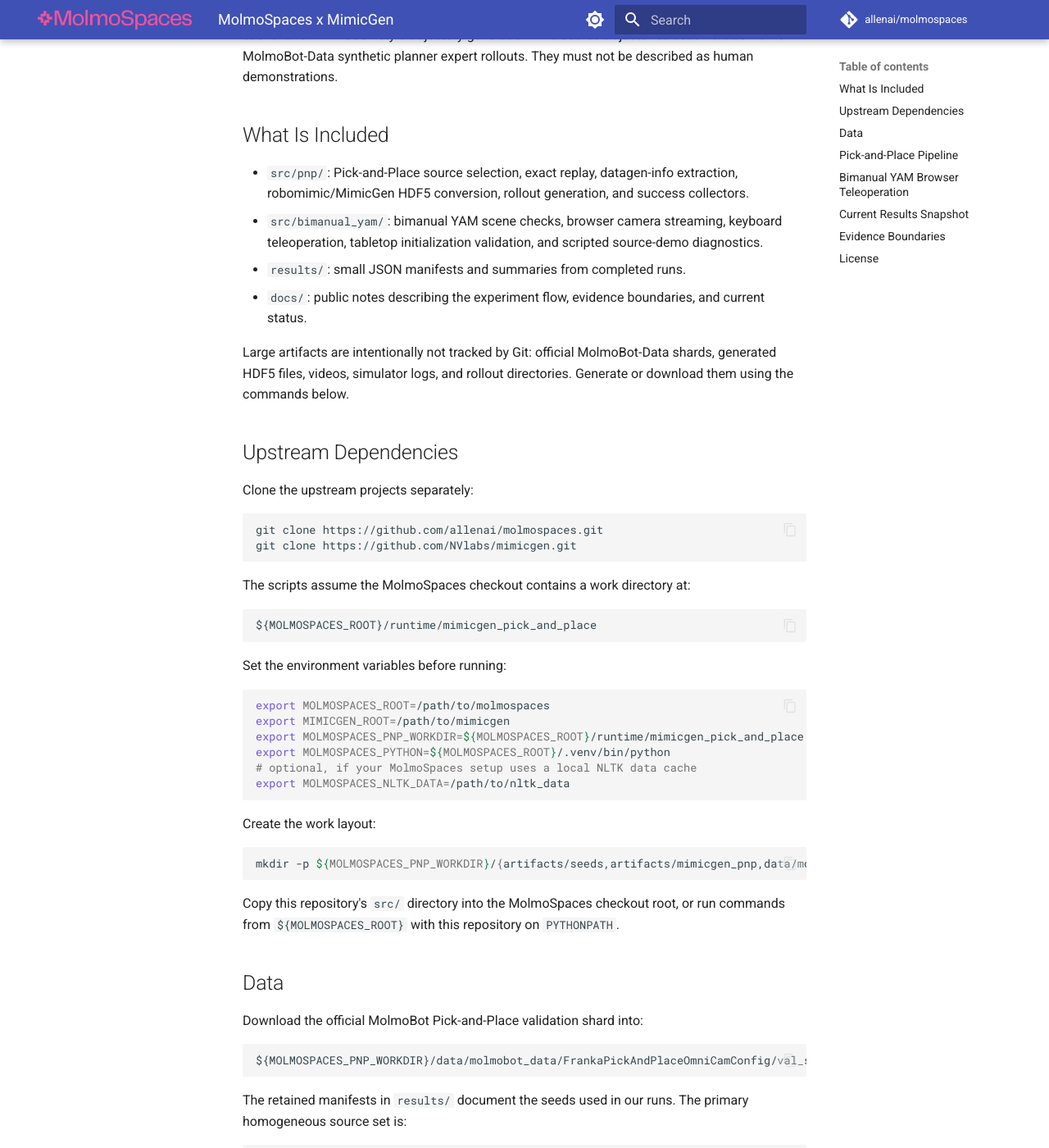
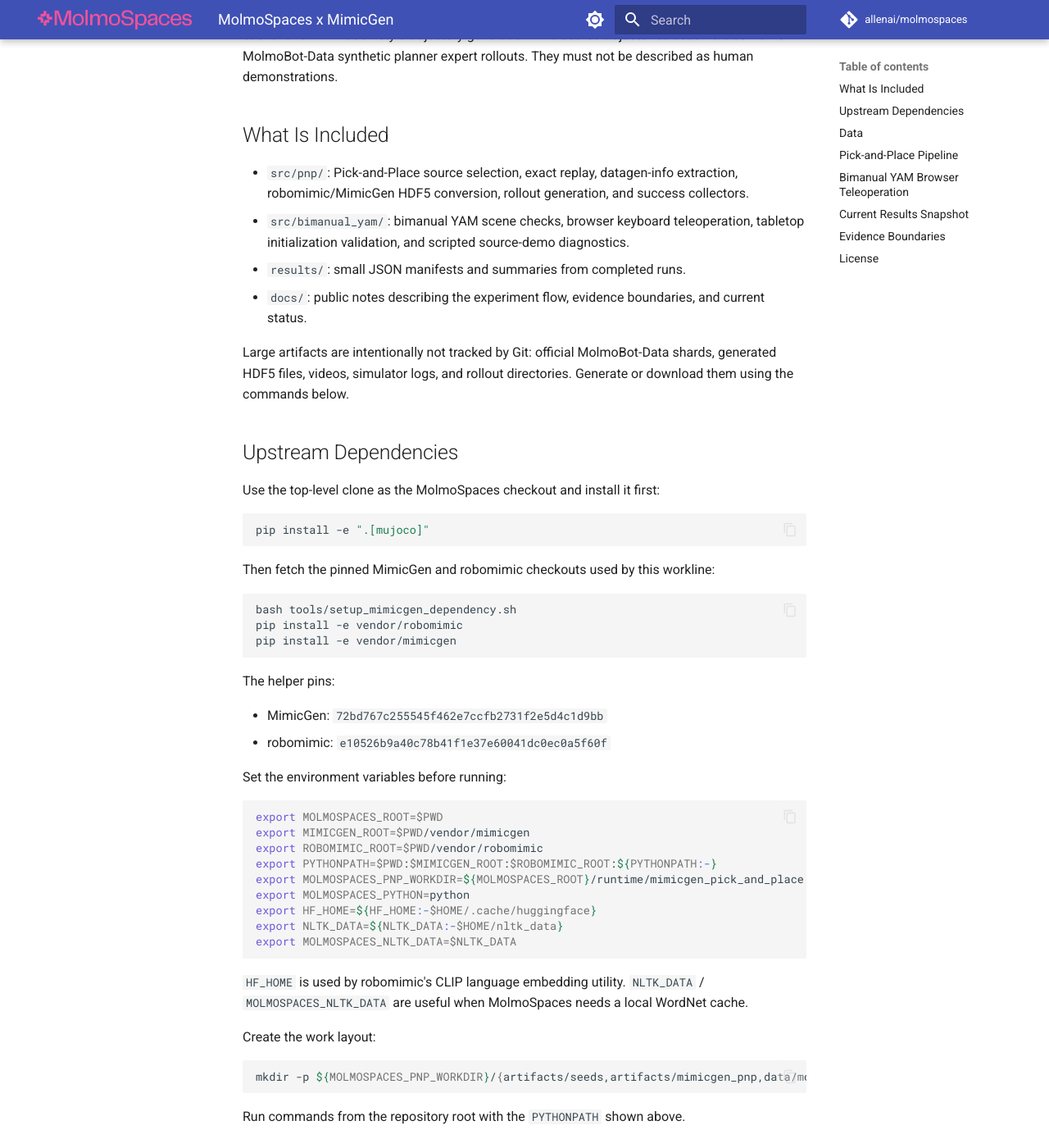
Before and after one commit to JinLong-Qin/molmospaces-integration, an MkDocs documentation site: the page built from docs/mimicgen_integration_readme.md, in a window 1280 px wide and 1400 px high, scrolled down 316 px. Shown: the whole window at 82% size. Built offline with MkDocs 1.6.1 and Material for MkDocs 9.7.7, drawn with Linux system fonts in a browser that asks for light colours; comment, search, counter and statistics services are not loaded; some of the changed text lies outside the part shown.

Commit message:
docs: document pinned dependencies and runtime setup

````diff
--- a/docs/mimicgen_integration_readme.md
+++ b/docs/mimicgen_integration_readme.md
@@ -7,7 +7,7 @@
 ## What Is Included
 
 - `src/pnp/`: Pick-and-Place source selection, exact replay, datagen-info extraction, robomimic/MimicGen HDF5 conversion, rollout generation, and success collectors.
-- `src/bimanual_yam/`: bimanual YAM scene checks, browser camera streaming, keyboard teleoperation, tabletop initialization validation, and scripted source-demo diagnostics.
+- `src/bimanual_yam/`: bimanual YAM scene checks, browser keyboard teleoperation, tabletop initialization validation, and scripted source-demo diagnostics.
 - `results/`: small JSON manifests and summaries from completed runs.
 - `docs/`: public notes describing the experiment flow, evidence boundaries, and current status.
 
@@ -15,29 +15,40 @@
 
 ## Upstream Dependencies
 
-Clone the upstream projects separately:
+Use the top-level clone as the MolmoSpaces checkout and install it first:
 
 ```bash
-git clone https://github.com/allenai/molmospaces.git
-git clone https://github.com/NVlabs/mimicgen.git
+pip install -e ".[mujoco]"
 ```
 
-The scripts assume the MolmoSpaces checkout contains a work directory at:
+Then fetch the pinned MimicGen and robomimic checkouts used by this workline:
 
-```text
-${MOLMOSPACES_ROOT}/runtime/mimicgen_pick_and_place
+```bash
+bash tools/setup_mimicgen_dependency.sh
+pip install -e vendor/robomimic
+pip install -e vendor/mimicgen
 ```
+
+The helper pins:
+
+- MimicGen: `72bd767c255545f462e7ccfb2731f2e5d4c1d9bb`
+- robomimic: `e10526b9a40c78b41f1e37e60041dc0ec0a5f60f`
 
 Set the environment variables before running:
 
 ```bash
-export MOLMOSPACES_ROOT=/path/to/molmospaces
-export MIMICGEN_ROOT=/path/to/mimicgen
+export MOLMOSPACES_ROOT=$PWD
+export MIMICGEN_ROOT=$PWD/vendor/mimicgen
+export ROBOMIMIC_ROOT=$PWD/vendor/robomimic
+export PYTHONPATH=$PWD:$MIMICGEN_ROOT:$ROBOMIMIC_ROOT:${PYTHONPATH:-}
 export MOLMOSPACES_PNP_WORKDIR=${MOLMOSPACES_ROOT}/runtime/mimicgen_pick_and_place
-export MOLMOSPACES_PYTHON=${MOLMOSPACES_ROOT}/.venv/bin/python
-# optional, if your MolmoSpaces setup uses a local NLTK data cache
-export MOLMOSPACES_NLTK_DATA=/path/to/nltk_data
+export MOLMOSPACES_PYTHON=python
+export HF_HOME=${HF_HOME:-$HOME/.cache/huggingface}
+export NLTK_DATA=${NLTK_DATA:-$HOME/nltk_data}
+export MOLMOSPACES_NLTK_DATA=$NLTK_DATA
 ```
+
+`HF_HOME` is used by robomimic's CLIP language embedding utility. `NLTK_DATA` / `MOLMOSPACES_NLTK_DATA` are useful when MolmoSpaces needs a local WordNet cache.
 
 Create the work layout:
 
@@ -45,7 +56,7 @@
 mkdir -p ${MOLMOSPACES_PNP_WORKDIR}/{artifacts/seeds,artifacts/mimicgen_pnp,data/molmobot_data/FrankaPickAndPlaceOmniCamConfig/val_shards,logs}
 ```
 
-Copy this repository's `src/` directory into the MolmoSpaces checkout root, or run commands from `${MOLMOSPACES_ROOT}` with this repository on `PYTHONPATH`.
+Run commands from the repository root with the `PYTHONPATH` shown above.
 
 ## Data
 
@@ -149,7 +160,7 @@
   --initialization-report runtime/bimanual_yam_initialization_report.json
 ```
 
-The browser page supports active-arm switching, Cartesian keyboard motion, gripper toggle, stale-input hold, invalid-input rejection, and loopback-only serving. It is a teleoperation/control bridge, not by itself a successful task demonstration.
+Open `http://127.0.0.1:8765` after the terminal prints the local teleoperation URL, for example `teleop=http://127.0.0.1:8765`. The browser page supports active-arm switching, Cartesian keyboard motion, gripper toggle, stale-input hold, invalid-input rejection, and loopback-only serving. It is a teleoperation/control bridge, not by itself a successful task demonstration.
 
 ## Current Results Snapshot
 
````
Also changed, not shown: README.md (+37 -12 lines), README_zh.md (+37 -12 lines), src/pnp/README.md (+9 -3 lines), 2 other files.
